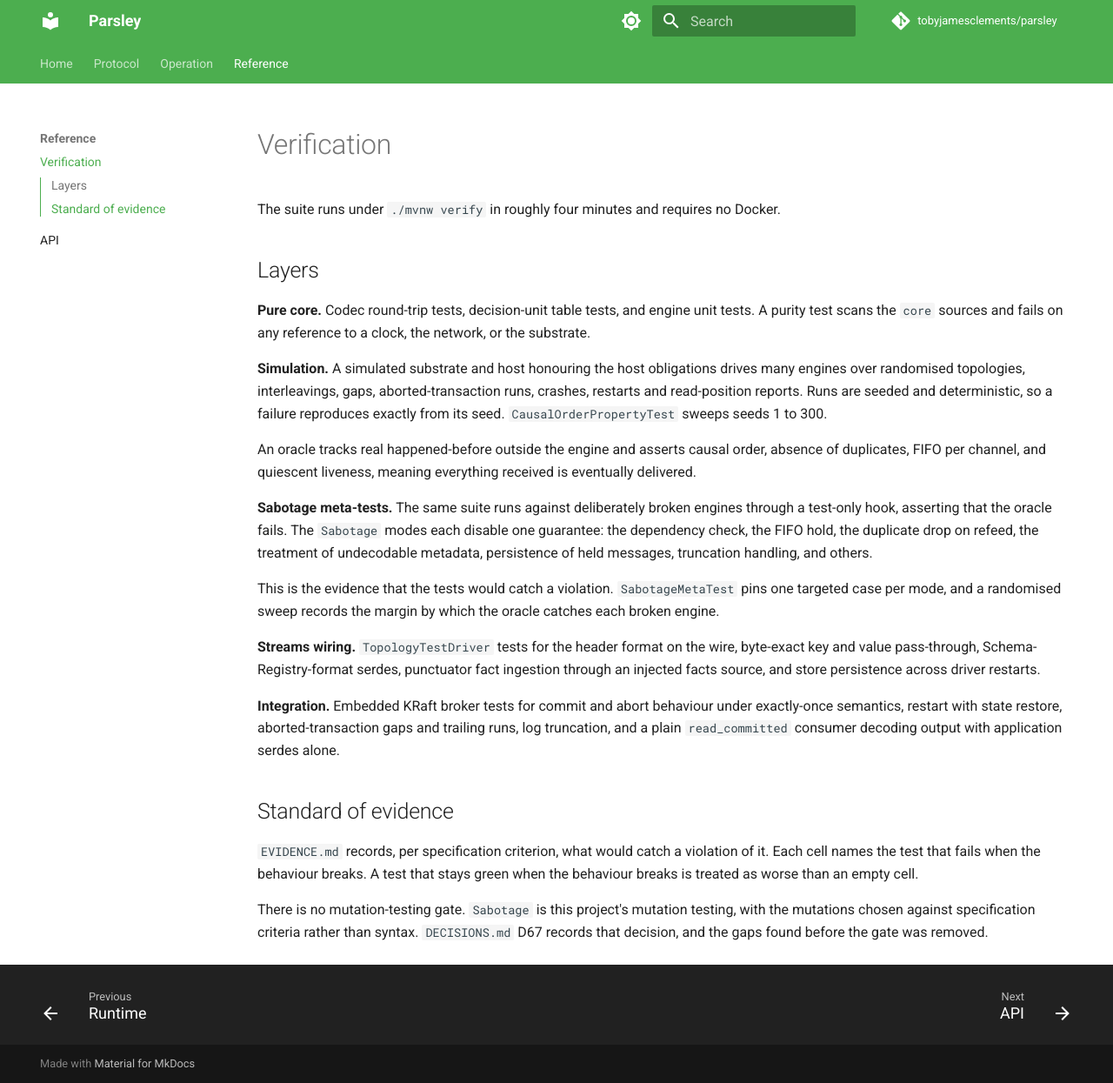
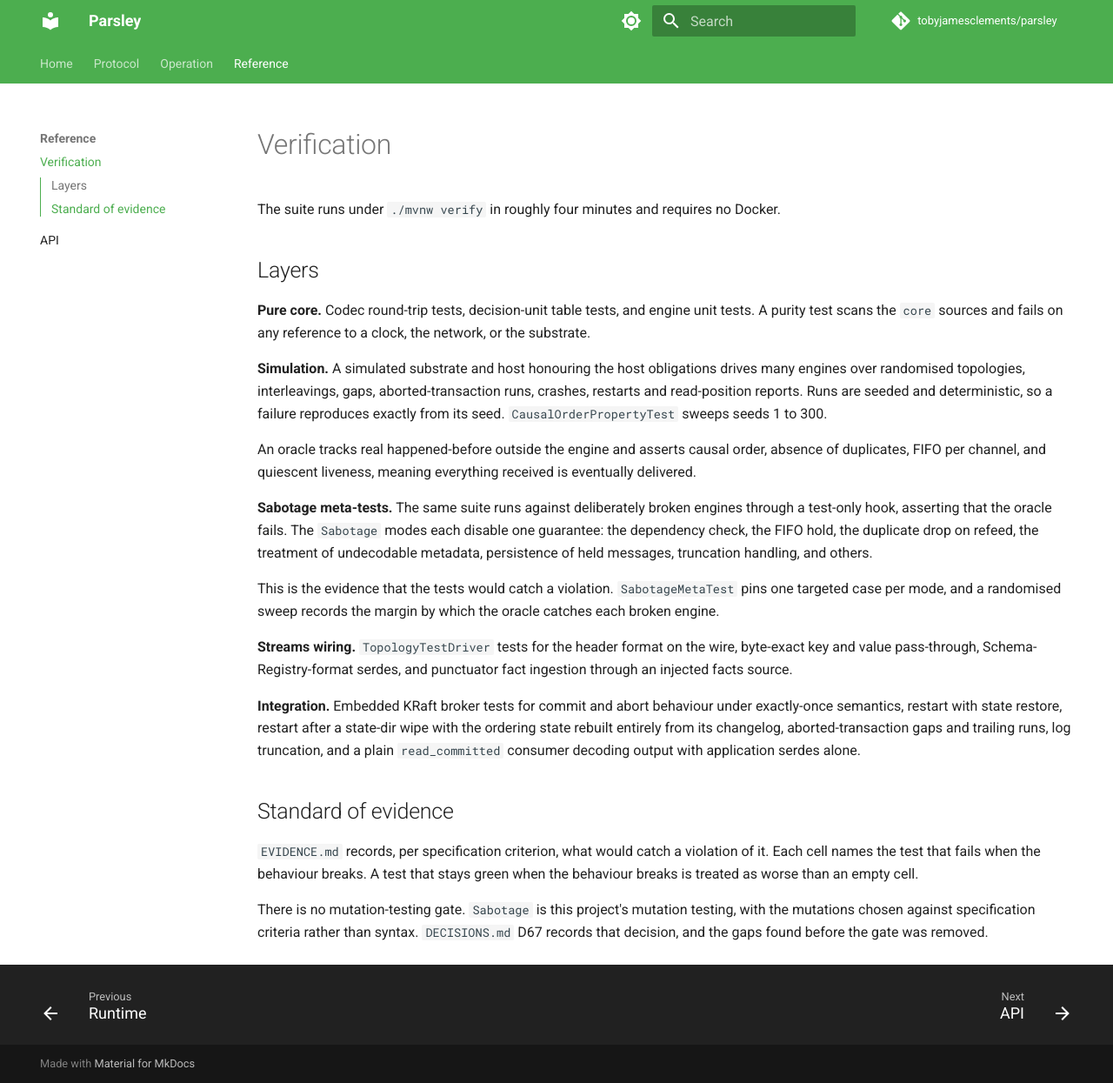
Before and after one commit to tobyjamesclements/parsley, an MkDocs documentation site: the page built from docs/verification.md, in a window 1280 px wide and 1245 px high. Shown: the whole window at 87% size. Built offline with MkDocs 1.6.1 and Material for MkDocs 9.7.7, drawn with Linux system fonts in a browser that asks for light colours; comment, search, counter and statistics services are not loaded.

Commit message:
Assert changelog recovery and the changelog's compaction policy (T2)
The audit found the suite's changelog-restore evidence was incidental: a
crash test happened to restore from the changelog, docs/verification.md
claimed driver-restart persistence tests that do not exist, and
EVIDENCE.md cited 'RocksDB + changelog' with only the RocksDB half
backed by a named test.

Changelog recovery is now a deliberate, named assertion: a held message
survives deletion of the entire state dir between two starts, rebuilt
purely from the changelog; and the ordering changelog's
cleanup.policy=compact — which restore and the unversioned-store refusal
both rest on — is asserted against the real broker. Both doc claims are
corrected to cite what actually runs.

Co-Authored-By: Claude Fable 5 <noreply@anthropic.com>
Claude-Session: https://claude.ai/code/session_015PSitaZF9dfP1BgqkBjEtD

```diff
--- a/docs/verification.md
+++ b/docs/verification.md
@@ -27,11 +27,12 @@ targeted case per mode, and a randomised sweep records the margin by which the o
 each broken engine.
 
 **Streams wiring.** `TopologyTestDriver` tests for the header format on the wire, byte-exact
-key and value pass-through, Schema-Registry-format serdes, punctuator fact ingestion through
-an injected facts source, and store persistence across driver restarts.
+key and value pass-through, Schema-Registry-format serdes, and punctuator fact ingestion
+through an injected facts source.
 
 **Integration.** Embedded KRaft broker tests for commit and abort behaviour under
-exactly-once semantics, restart with state restore, aborted-transaction gaps and trailing
+exactly-once semantics, restart with state restore, restart after a state-dir wipe with the
+ordering state rebuilt entirely from its changelog, aborted-transaction gaps and trailing
 runs, log truncation, and a plain `read_committed` consumer decoding output with application
 serdes alone.
 
```
Also changed, not shown: EVIDENCE.md (+1 -1 lines), WORK-STATE.md (+10 -5 lines), 2 other files.
